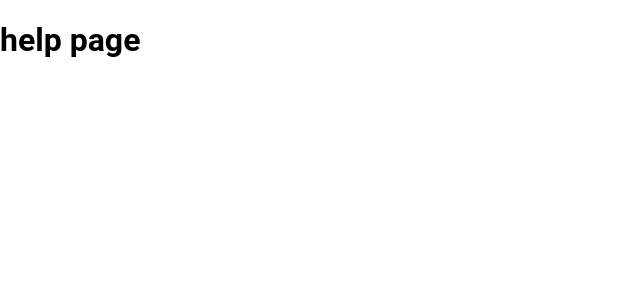
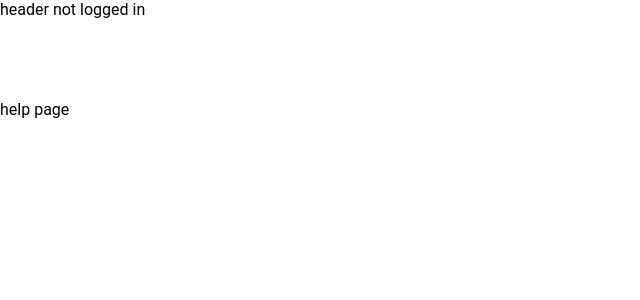
Before and after one commit to bchenSyd/googleFBTest, a React (Vite) app: page /help in a window 1280 px wide. Shown: the top 300 px of the page, without its empty margins (0-640 px from the left). Built offline with nearby package versions, Linux system fonts and the light colour scheme.

Commit message:
chore: update

```diff
--- a/src/App.tsx
+++ b/src/App.tsx
@@ -1,6 +1,6 @@
 import { BrowserRouter, Routes, Route } from "react-router-dom";
 import { setupWorker } from "msw";
-import { HomePage, UserProfile } from "./pages";
+import { HomePage, UserProfile, Help } from "./pages";
 import { handlers as serviceHandlers } from "./mocks/services";
 import { RequireAuth } from "./auth";
 
@@ -19,7 +19,7 @@ const App = () => (
         <Route path="/" element={<HomePage />} />
         <Route path="/profile" element={<UserProfile />} />
       </Route>
-      <Route path="/help" element={<h1>help page</h1>} />
+      <Route path="/help" element={<Help /> /*<h1>help page</h1>*/} />
     </Routes>
   </BrowserRouter>
 );
--- a/src/auth/requireAuth.tsx
+++ b/src/auth/requireAuth.tsx
@@ -1,5 +1,6 @@
 import React, { createContext } from "react";
 import { Outlet } from "react-router-dom";
+import { Header } from "../components";
 import { useAuthHook } from "./hook";
 import type { AuthContextType } from "../types";
 
@@ -18,5 +19,10 @@ export const RequireAuth = () => {
   if (isLoading) {
     return <h1>checking auth ....</h1>;
   }
-  return user ? <Outlet context={{ user, logOut, isLoading }} /> : null;
+  return user ? (
+    <>
+      <Header user={user} />
+      <Outlet context={{ user, logOut, isLoading }} />
+    </>
+  ) : null;
 };
--- /dev/null
+++ b/src/components/Header/index.tsx
@@ -0,0 +1,13 @@
+import React, { FC } from "react";
+import { User } from "firebase/auth";
+import { StyledHeader } from "./styles";
+
+export const Header: FC<{
+  user?: User;
+}> = ({ user }) => {
+  return (
+    <StyledHeader>
+      header {user ? user.displayName : "not logged in"}
+    </StyledHeader>
+  );
+};
--- /dev/null
+++ b/src/components/Header/styles.ts
@@ -0,0 +1,5 @@
+import styled from "styled-components";
+
+export const StyledHeader = styled.div`
+  min-height: 100px;
+`;
--- /dev/null
+++ b/src/components/index.ts
@@ -0,0 +1 @@
+export * from "./Header";
--- /dev/null
+++ b/src/pages/Help.tsx
@@ -0,0 +1,8 @@
+import { Header } from "../components";
+
+export const Help = () => (
+  <>
+    <Header />
+    <span> help page </span>
+  </>
+);
--- a/src/pages/index.ts
+++ b/src/pages/index.ts
@@ -1,2 +1,3 @@
 export * from "./Home";
 export * from "./UserProfile";
+export * from "./Help";
```
